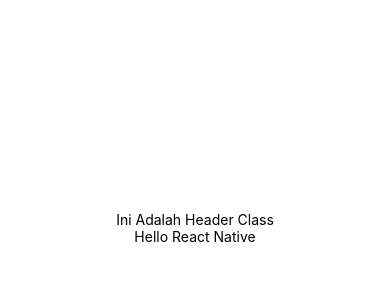
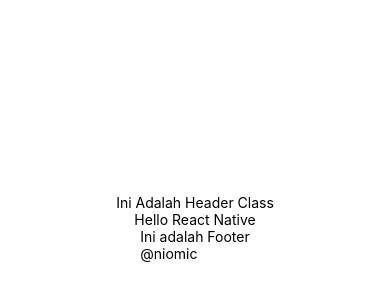
Before and after one commit to irwantowibowo1992/irwantoniomicreactnative, a React Native app: screen / in a window 390 px wide. Shown: the part 194-494 px from the top of the page. Built offline with nearby package versions, Linux system fonts and the light colour scheme.

Commit message:
function component dalam satu file

```diff
--- a/App.js
+++ b/App.js
@@ -5,6 +5,18 @@
 import Header from './Header'
 
 import styles from './style/Style'
+
+// Membuat function component
+const Footer = () => {
+  var niomic = "@niomic"
+
+  return(
+    <View>
+      <Text>Ini adalah Footer</Text>
+      <Text>{niomic}</Text>
+    </View>
+  )
+}
 
 class App extends Component {
   render(){
@@ -16,6 +28,8 @@
         <Header />
 
         <Text>Hello React Native</Text>
+
+        <Footer />
       </View>
     )
   }
```
Also changed, not shown: 1 other file (tests, documents, lock files or other folders).
